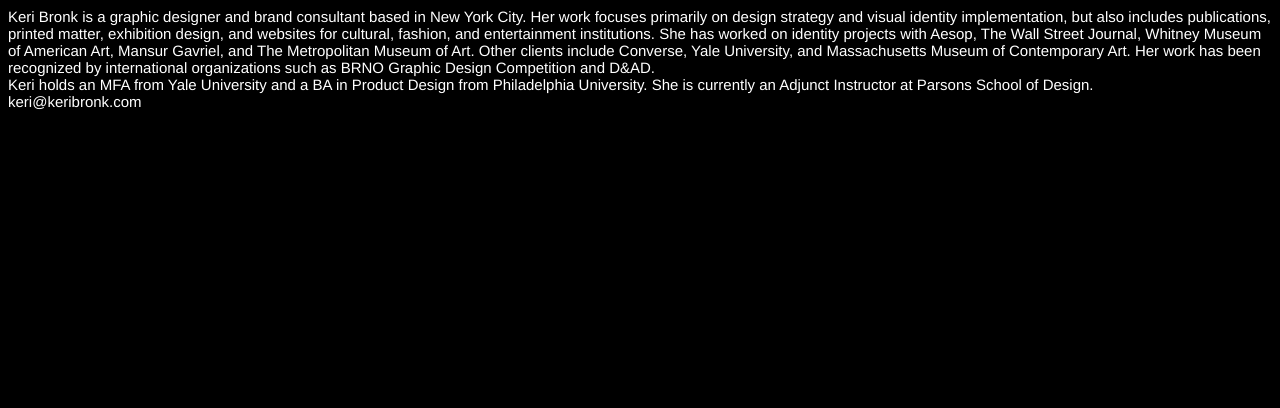
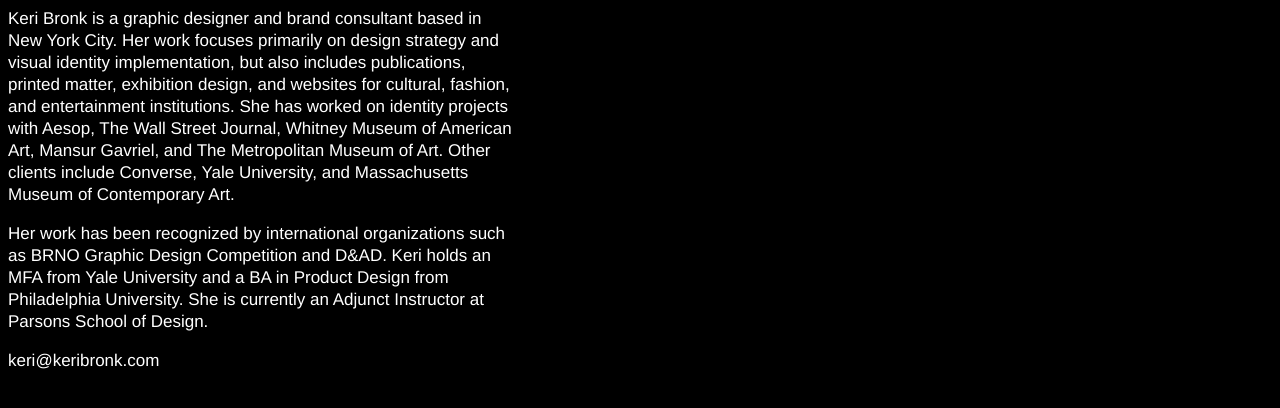
Before and after one commit to keribronk/keribronk.com, a plain HTML site: page index.html in a window 1280 px wide. Drawn offline with Linux system fonts and the light colour scheme.

Commit message:
made changes in the correct way

```diff
--- a/assets/css/application.css
+++ b/assets/css/application.css
@@ -4,3 +4,12 @@
   background: #000;
   color: #fff;
 }
+
+p {
+width: 510px;
+font-family: helvetica, arial, sans-serif;
+font-size: 17px;
+line-height: 22px;
+background: #000;
+color: #fff;
+}
--- a/index.html
+++ b/index.html
@@ -4,11 +4,13 @@
     <link href="assets/css/application.css" media="all" rel="stylesheet" />
   </head>
   <body>
+  	<p>
     Keri Bronk is a graphic designer and brand consultant based in New York City. Her work focuses primarily on design strategy and visual identity implementation, but also includes publications, printed matter, exhibition design, and websites for cultural, fashion, and entertainment institutions. She has worked on identity projects with Aesop, The Wall Street Journal, Whitney Museum of American Art, Mansur Gavriel, and The Metropolitan Museum of Art. Other clients include Converse, Yale University, and Massachusetts Museum of Contemporary Art.
-Her work has been recognized by international organizations such as BRNO Graphic Design Competition and D&AD.
-</br>
-Keri holds an MFA from Yale University and a BA in Product Design from Philadelphia University. She is currently an Adjunct Instructor at Parsons School of Design.
-</br>
+</p>
+<p>
+Her work has been recognized by international organizations such as BRNO Graphic Design Competition and D&AD. Keri holds an MFA from Yale University and a BA in Product Design from Philadelphia University. She is currently an Adjunct Instructor at Parsons School of Design.
+</p>
+<p>
 keri@keribronk.com
-  </body>
+ </p> </body>
 </html>
```
